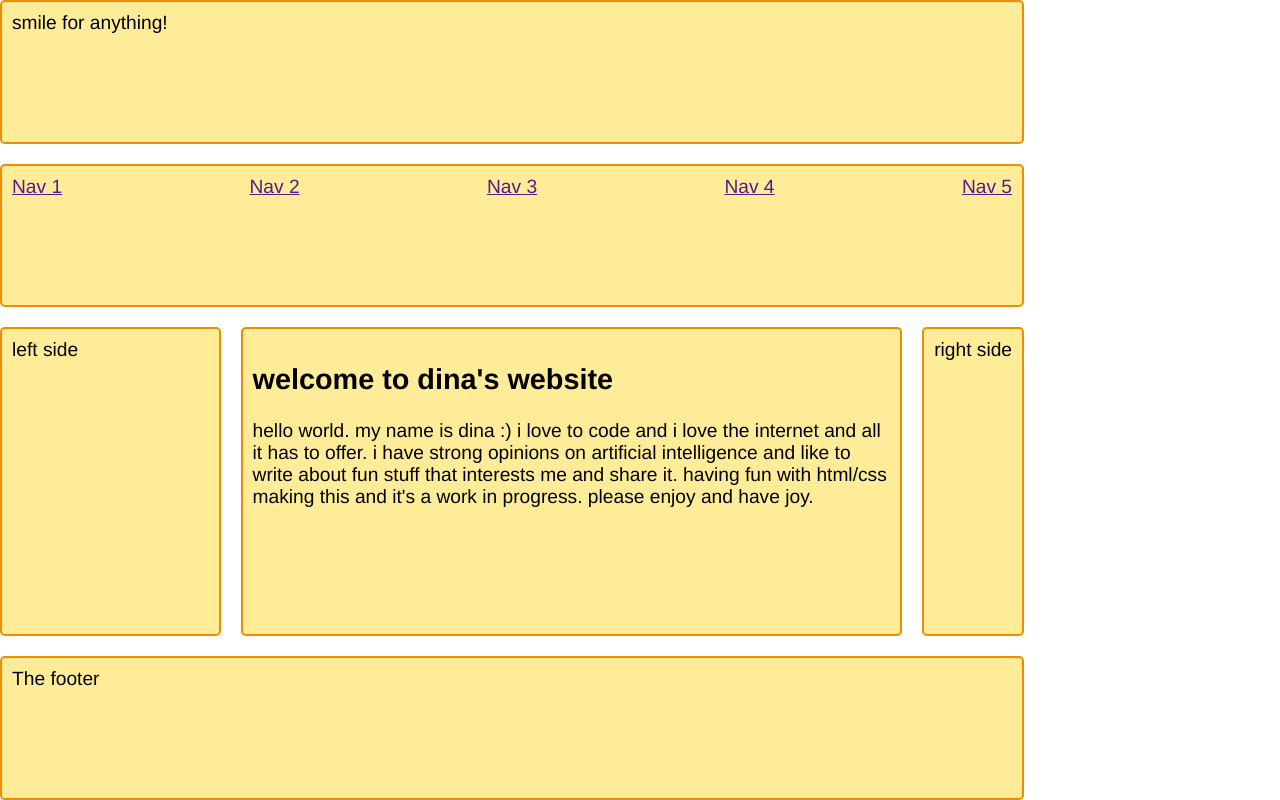
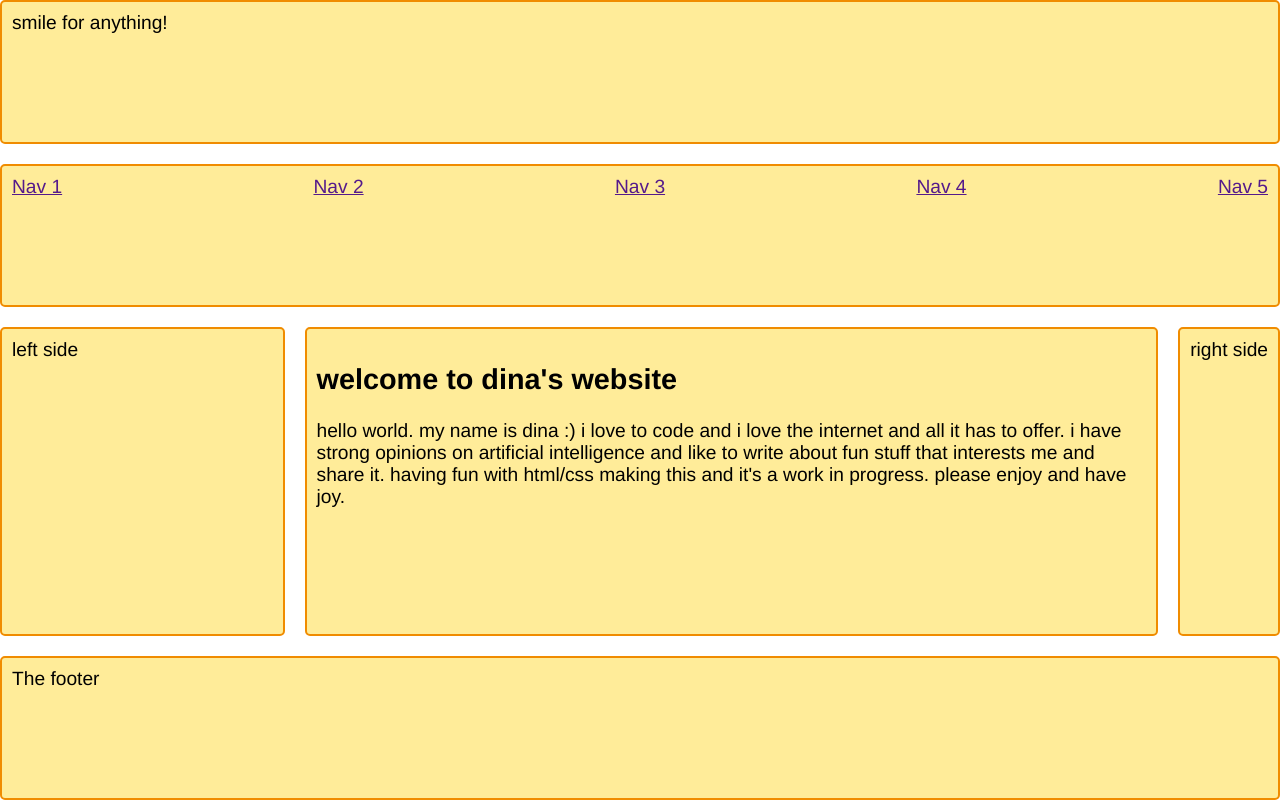
Before and after one commit to dinablachman/smile4anything, a website: page public/index.html in a window 1280 px wide. Drawn offline with Linux system fonts and the light colour scheme.

Commit message:
Update style.css

```diff
--- a/public/style.css
+++ b/public/style.css
@@ -10,7 +10,6 @@
   .wrapper {
     width: 100%;
     height: 100%;
-    max-width: 1024px;
     position:fixed;
     margin: 0 auto;
     font:
@@ -40,12 +39,15 @@
   }
   .main-nav {
     grid-area: nav;
+    height: auto;
   }
   .left-side {
     grid-area: left-side;
+    width: 100%;
   }
   .right-side {
     grid-area: right-side;
+    width: 100%;
   }
   .main-footer {
     grid-area: footer;
```
